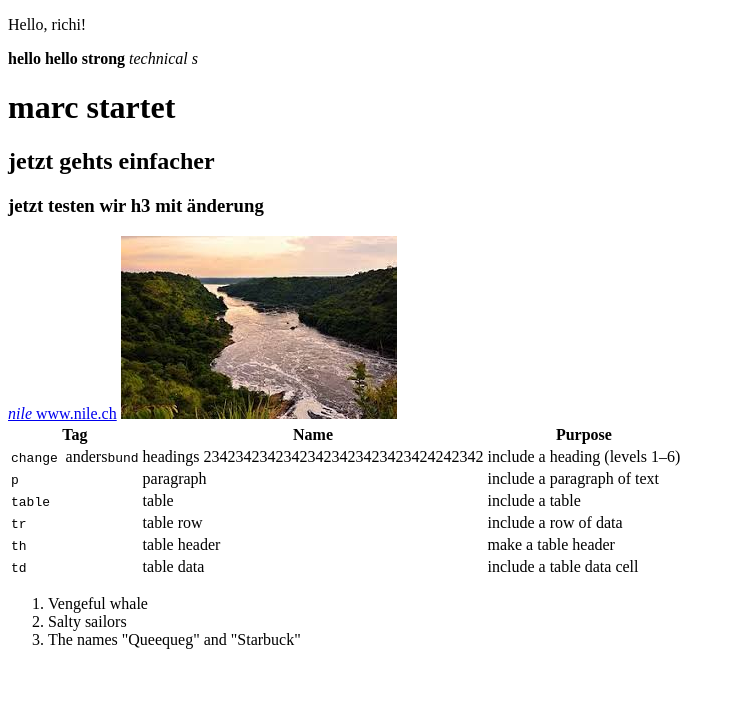
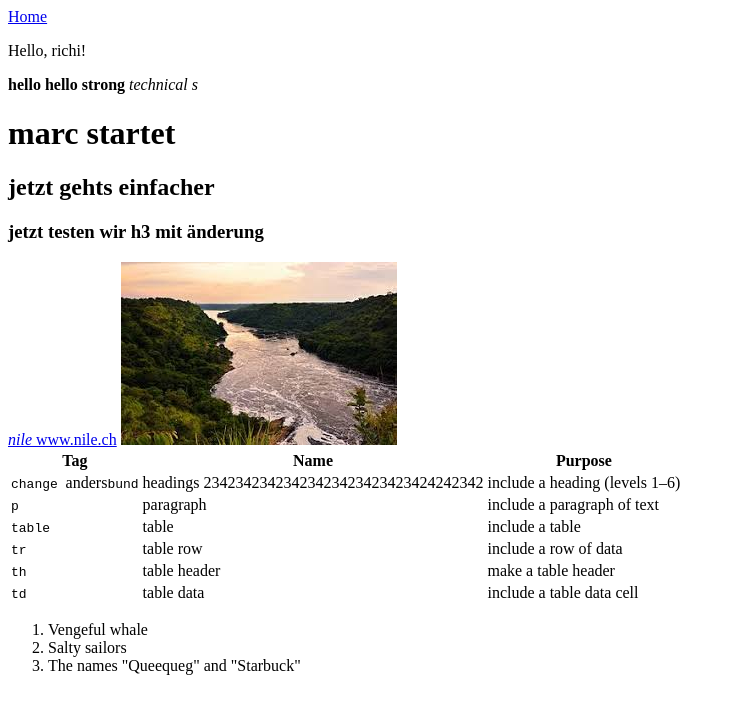
Before and after one commit to Gordonswitzerland/sample_website, a plain HTML site: page index.html in a window 1280 px wide. Shown: the whole page, without its empty margins (0-736 px from the left). Drawn offline with Linux system fonts and the light colour scheme; files whose address does not match are found by name.

Commit message:
add Inhalt

```diff
--- a/index.html
+++ b/index.html
@@ -5,6 +5,11 @@
     <meta charset="utf-8">
   </head>
   <body>
+    <div>
+      <a href="index.html">Home</a>
+    </div>
+
+    </div>
     <p>Hello, richi!</p>
     <b>hello hello </b>
     <strong>strong</strong>
```
